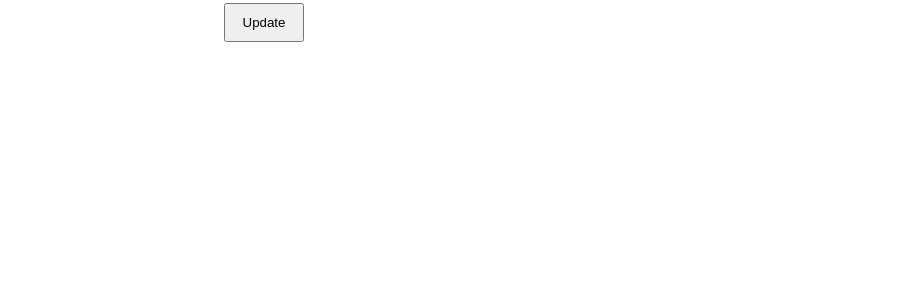
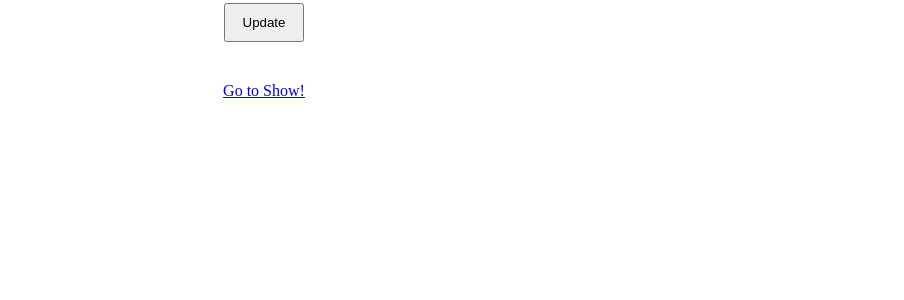
Before and after one commit to SaidQT/Python-Assignments, a Django app: page /shows/8/edit in a window 1280 px wide. Shown: the part 411-711 px from the top of the page, without its empty margins (376-1280 px from the left). Run offline with Django 5.2, Linux system fonts and the light colour scheme; data comes from the database, SQL or seed files in the repository; both versions use the stored data as it was after the commit.

Commit message:
adding some adjustments

```diff
--- a/_python/django/django_intro/shows/shows_app/static/style2.css
+++ b/_python/django/django_intro/shows/shows_app/static/style2.css
@@ -36,3 +36,10 @@ button{
     padding: 10px;
     width: 80px;
 }
+.link{
+    display: block;
+    margin-left: auto;
+    margin-right: auto;
+    width: fit-content;
+    margin-top: 40px;
+}
--- a/_python/django/django_intro/shows/shows_app/templates/edit.html
+++ b/_python/django/django_intro/shows/shows_app/templates/edit.html
@@ -28,5 +28,6 @@
         </div>
         <button type="submit">Update</button>
     </form>
+    <a class="link" href="/shows/{{show.id}}">Go to Show!</a>
 </body>
 </html>
--- a/_python/django/django_intro/shows/shows_app/templates/show.html
+++ b/_python/django/django_intro/shows/shows_app/templates/show.html
@@ -13,5 +13,7 @@
     <p>Release date: {{show.release_date}}</p>
     <p>Description: {{show.desc}}</p><br><br><br>
     <p>Last updated: {{show.updated_at}}</p>
+    <a href="{{show.id}}/edit">Edit</a>
+    <a href="{{show.id}}/destroy">Delete</a>
 </body>
 </html>
```
Also changed, not shown: _python/django/django_intro/shows/db.sqlite3.
